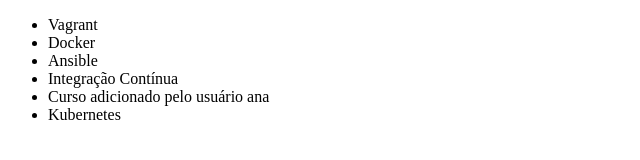
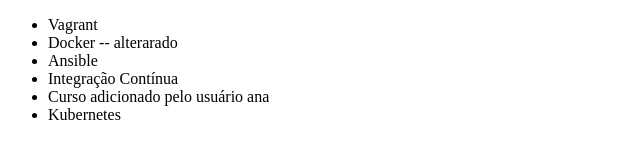
Before and after one commit to renatocipriano/alura-git, a plain HTML site: page index.html in a window 1280 px wide. Shown: the full height of the page, 0-640 px from the left. Drawn offline with Linux system fonts and the light colour scheme.

Commit message:
alterado docker

```diff
--- a/index.html
+++ b/index.html
@@ -7,7 +7,7 @@
 <body>
 <ul>
     <li>Vagrant</li>
-    <li>Docker</li>
+    <li>Docker -- alterarado</li>
     <li>Ansible</li>
     <li>Integração Contínua</li>
     <li>Curso adicionado pelo usuário ana</li>
```
